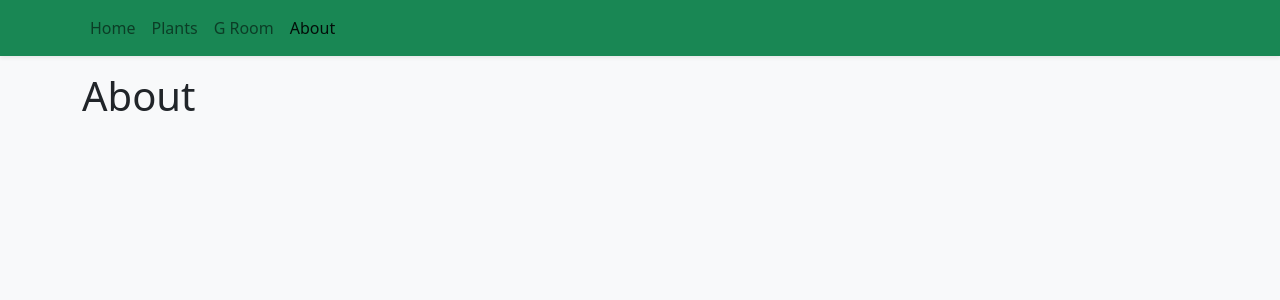
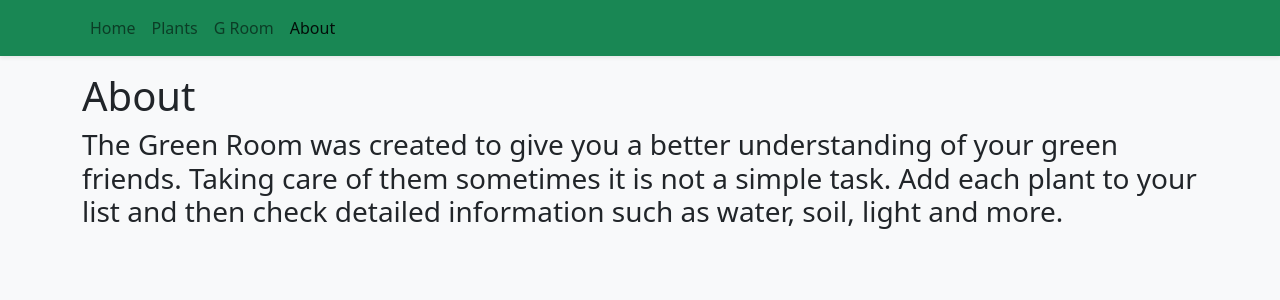
Before and after one commit to hseiji/green-room-app, a React (Vite) app: page /about in a window 1280 px wide. Shown: the top 300 px of the page. Built offline with nearby package versions, Linux system fonts and the light colour scheme.

Commit message:
update About page

```diff
--- a/src/pages/About.tsx
+++ b/src/pages/About.tsx
@@ -1,3 +1,13 @@
 export function About() {
-  return <h1>About</h1>
+  return (
+    <>
+      <h1>About</h1>
+      <h3>
+        The Green Room was created to give you a better understanding of your
+        green friends. Taking care of them sometimes it is not a simple task.
+        Add each plant to your list and then check detailed information such as
+        water, soil, light and more.
+      </h3>
+    </>
+  )
 }
```
